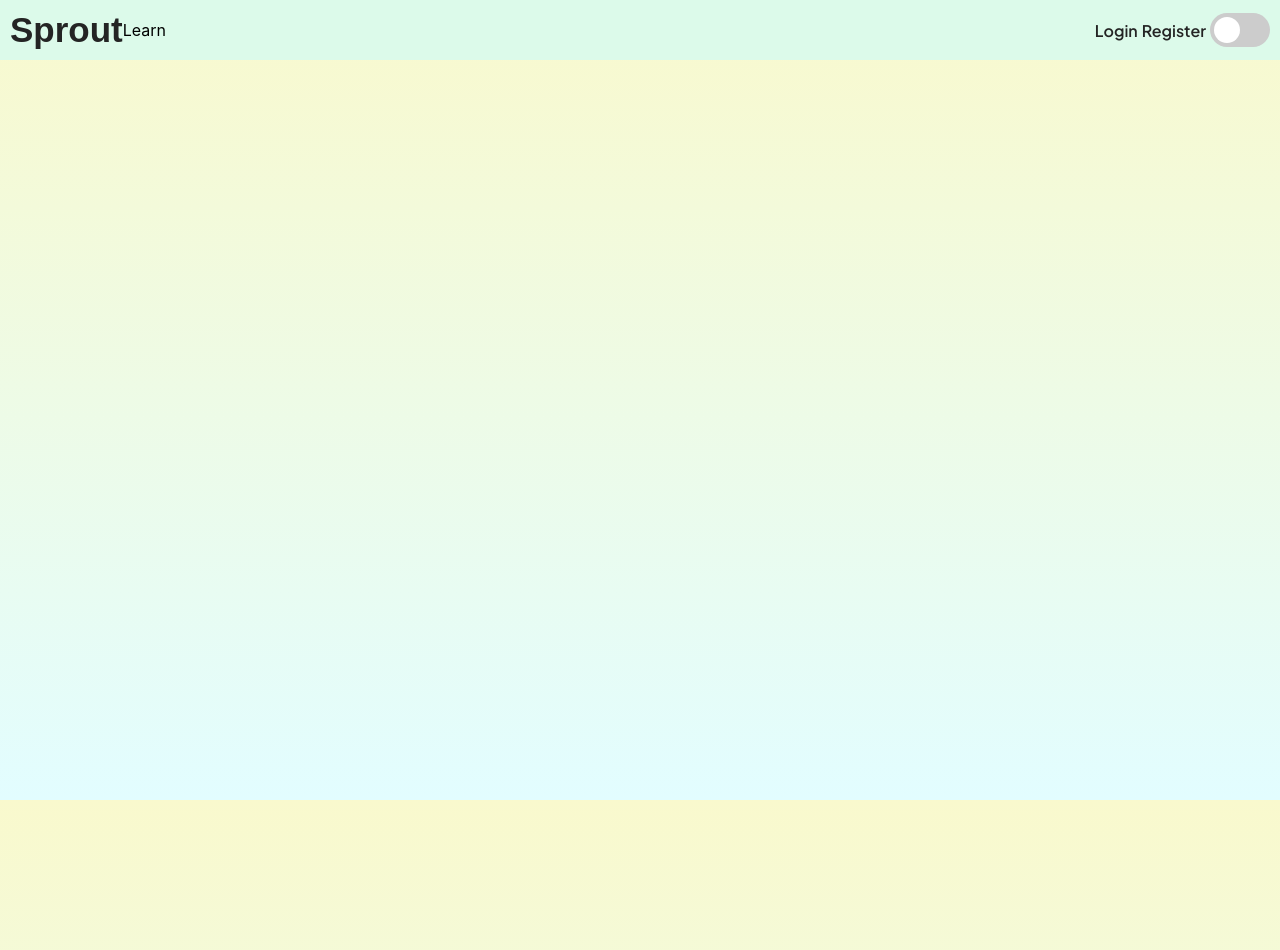
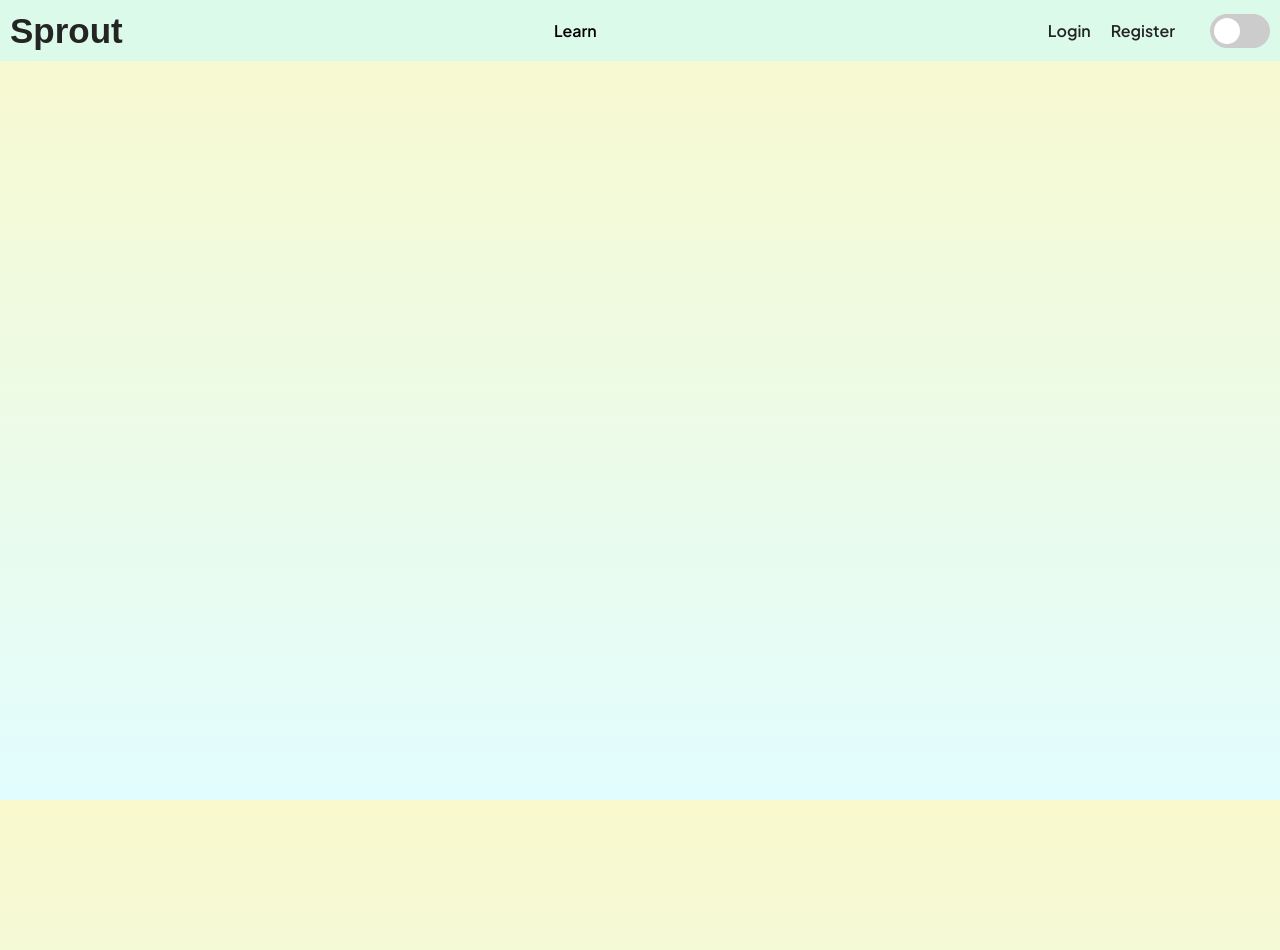
Before and after one commit to Sasu-Osayande/sprout, a React (Create React App) app in the folder sprout/: page / in a window 1280 px wide. Shown: the top 950 px of the page. Built offline with nearby package versions, Linux system fonts and the light colour scheme; the HTML template or start-up script is replaced by a standard one; a web font is replaced by a local one.

Commit message:
Add a dropdown menu to display more links

```diff
--- a/sprout/src/components/Navbar.scss
+++ b/sprout/src/components/Navbar.scss
@@ -12,19 +12,66 @@
   background-color: rgb(220, 250, 234);
 }
 
+.middle-nav {
+  display: flex;
+  justify-content: center;
+  margin-left: auto;
+  font-family: "Plus Jakarta Sans", sans-serif;
+  font-weight: 600;
+  color: rgb(36, 36, 36);
+}
+
+.dropdown-btn {
+  font-family: "Plus Jakarta Sans", sans-serif;
+  font-weight: 600;
+  background-color: transparent;
+  font-size: 16px;
+  border: none;
+  cursor: pointer;
+}
+
+/* Dropdown Content (Hidden by Default) */
+.dropdown-content {
+  display: none;
+  position: absolute;
+  background-color: #f9f9f9;
+  // min-width: 160px;
+  box-shadow: 0px 8px 16px 0px rgba(0, 0, 0, 0.2);
+  z-index: 1;
+}
+
+/* Links inside the dropdown */
+.dropdown-content .about-link {
+  color: black;
+  padding: 12px 16px;
+  text-decoration: none;
+  display: flex;
+}
+
+.dropdown:hover .dropdown-content {
+  display: flex;
+}
+
+/* Change color of dropdown links on hover */
+.dropdown-content .about-link:hover {
+  background-color: #f1f1f1;
+}
+
 .top-right {
   display: flex;
   justify-content: flex-end;
   margin-left: auto;
+  padding-right: 15px;
 }
 
 .top-right span {
-  margin: 2px;
-  font-family: 'Plus Jakarta Sans', sans-serif;
+  margin: 10px;
+  font-family: "Plus Jakarta Sans", sans-serif;
   font-weight: 600;
 }
 
-.login-link, .reg-link {
+.login-link,
+.reg-link {
   text-decoration: none;
   color: rgb(36, 36, 36);
 }
@@ -33,7 +80,7 @@
   display: flex;
   justify-content: flex-start;
   text-decoration: none;
-  font-family: 'Khula', sans-serif;
+  font-family: "Khula", sans-serif;
   font-weight: 800;
   font-size: 35px;
 }
@@ -67,8 +114,8 @@
   right: 0;
   bottom: 0;
   background-color: #ccc;
-  -webkit-transition: .4s;
-  transition: .4s;
+  -webkit-transition: 0.4s;
+  transition: 0.4s;
 }
 
 .slider:before {
@@ -79,8 +126,8 @@
   left: 4px;
   bottom: 4px;
   background-color: white;
-  -webkit-transition: .4s;
-  transition: .4s;
+  -webkit-transition: 0.4s;
+  transition: 0.4s;
 }
 
 input:checked + .slider {
--- a/sprout/src/components/Navbar.tsx
+++ b/sprout/src/components/Navbar.tsx
@@ -10,7 +10,14 @@ const Navbar = () => (
       </Link>
     </div>
     <div className="middle-nav">
-      <span>Learn</span>
+      <div className="dropdown">
+        <button className="dropdown-btn">Learn</button>
+        <div className="dropdown-content">
+          <Link className="about-link" to="/">
+            <span>About Us</span>
+          </Link>
+        </div>
+      </div>
     </div>
     <div className="top-right">
       <span>
```
